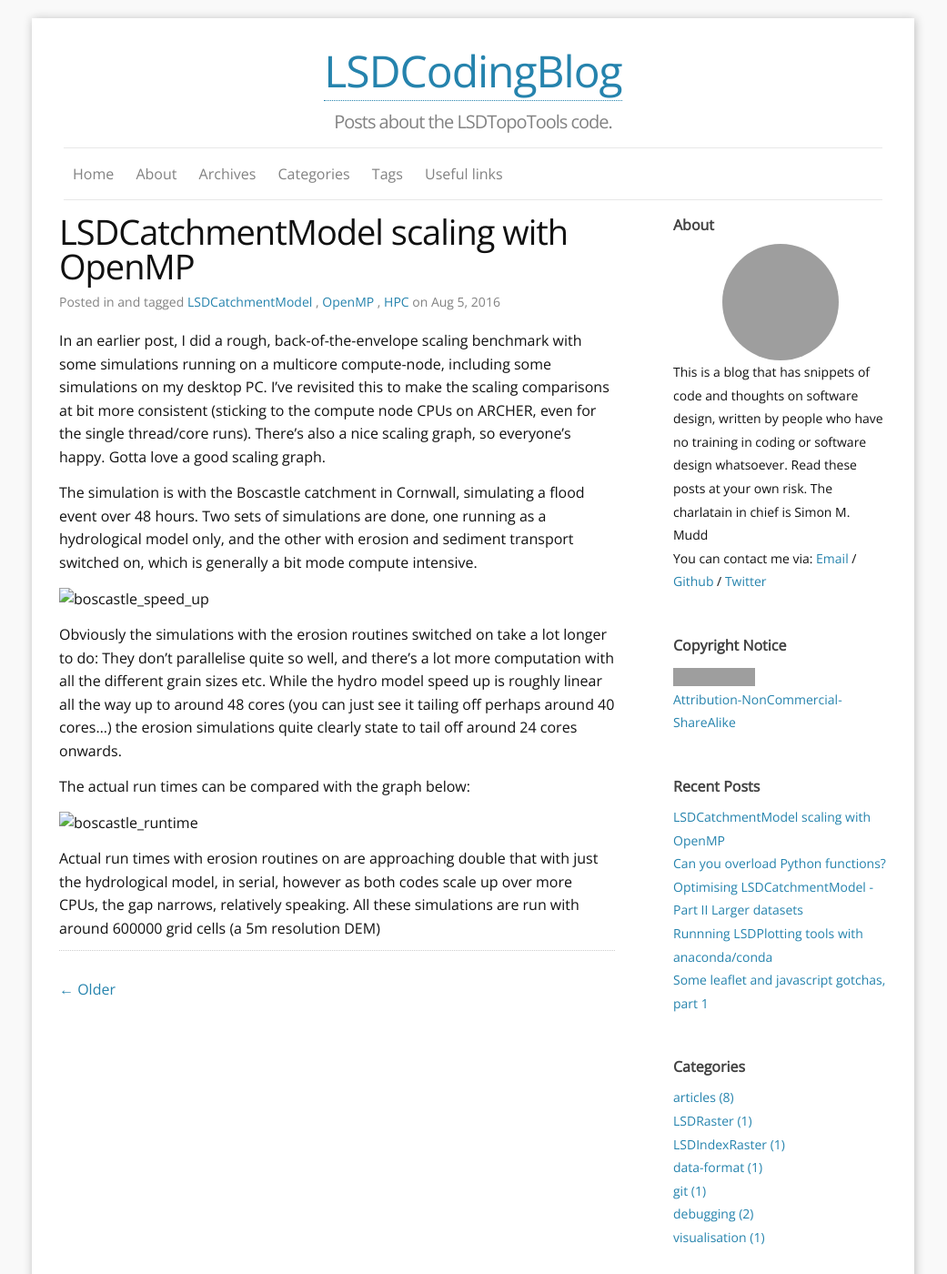
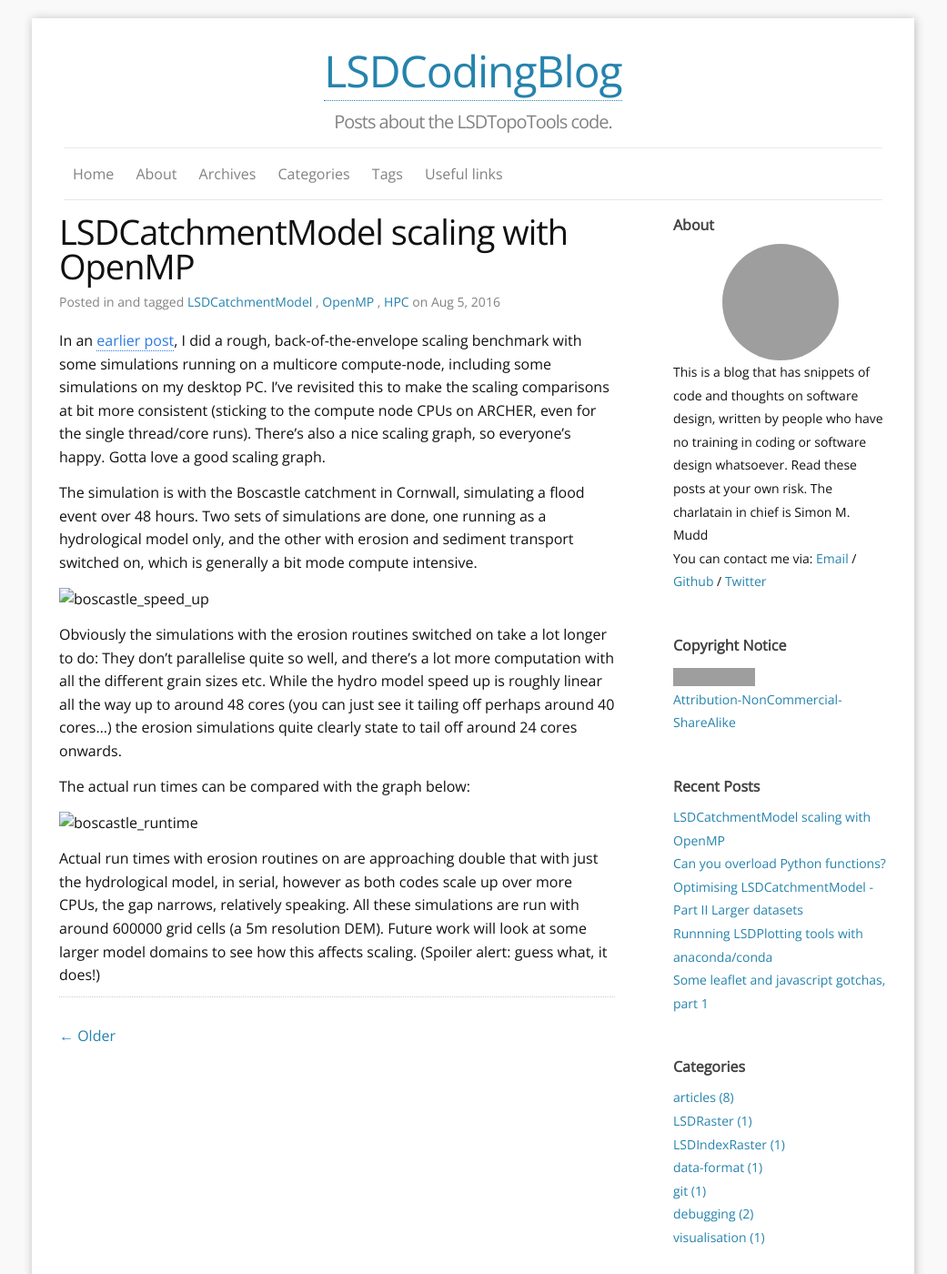
Before and after one commit to LSDtopotools/LSDCodingBlog, a Jekyll site: the page built from _posts/2016-08-05-OpenMP-Catchment-Model-Scaling.markdown, in a window 1280 px wide and 1400 px high. Shown: the whole window at 91% size, without its empty margins (120-1161 px from the left). Built offline with Jekyll 4.4.1, drawn with Linux system fonts in a browser that asks for light colours; comment, search, counter and statistics services are not loaded; grey boxes are pictures that could not be loaded.

Commit message:
Added link

```diff
--- a/_posts/2016-08-05-OpenMP-Catchment-Model-Scaling.markdown
+++ b/_posts/2016-08-05-OpenMP-Catchment-Model-Scaling.markdown
@@ -4,7 +4,7 @@ title: LSDCatchmentModel scaling with OpenMP
 tags: LSDCatchmentModel OpenMP HPC
 ---
 
-In an earlier post, I did a rough, back-of-the-envelope scaling benchmark with some simulations running on a multicore compute-node, including some simulations on my desktop PC. I've revisited this to make the scaling comparisons at bit more consistent (sticking to the compute node CPUs on ARCHER, even for the single thread/core runs). There's also a nice scaling graph, so everyone's happy. Gotta love a good scaling graph.
+In an [earlier post]({% post_url _posts/2016-02-25-Parallelising_and_Optimising_LSDTopoTools %}), I did a rough, back-of-the-envelope scaling benchmark with some simulations running on a multicore compute-node, including some simulations on my desktop PC. I've revisited this to make the scaling comparisons at bit more consistent (sticking to the compute node CPUs on ARCHER, even for the single thread/core runs). There's also a nice scaling graph, so everyone's happy. Gotta love a good scaling graph.
 
 The simulation is with the Boscastle catchment in Cornwall, simulating a flood event over 48 hours. Two sets of simulations are done, one running as a hydrological model only, and the other with erosion and sediment transport switched on, which is generally a bit mode compute intensive.
 
@@ -16,4 +16,4 @@ The actual run times can be compared with the graph below:
 
 ![boscastle_runtime](images/blog_boscastle2.png)
 
-Actual run times with erosion routines on are approaching double that with just the hydrological model, in serial, however as both codes scale up over more CPUs, the gap narrows, relatively speaking. All these simulations are run with around 600000 grid cells (a 5m resolution DEM)
+Actual run times with erosion routines on are approaching double that with just the hydrological model, in serial, however as both codes scale up over more CPUs, the gap narrows, relatively speaking. All these simulations are run with around 600000 grid cells (a 5m resolution DEM). Future work will look at some larger model domains to see how this affects scaling. (Spoiler alert: guess what, it does!)
```
